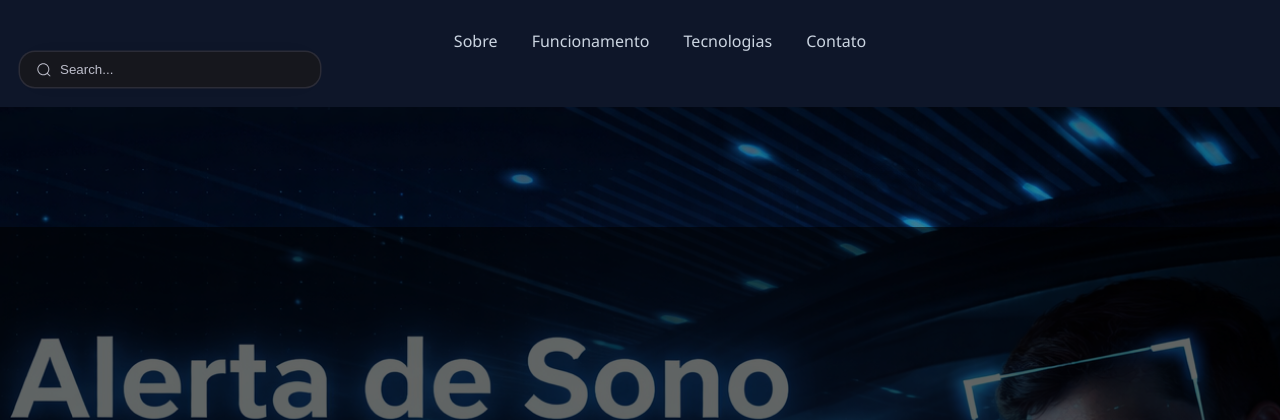
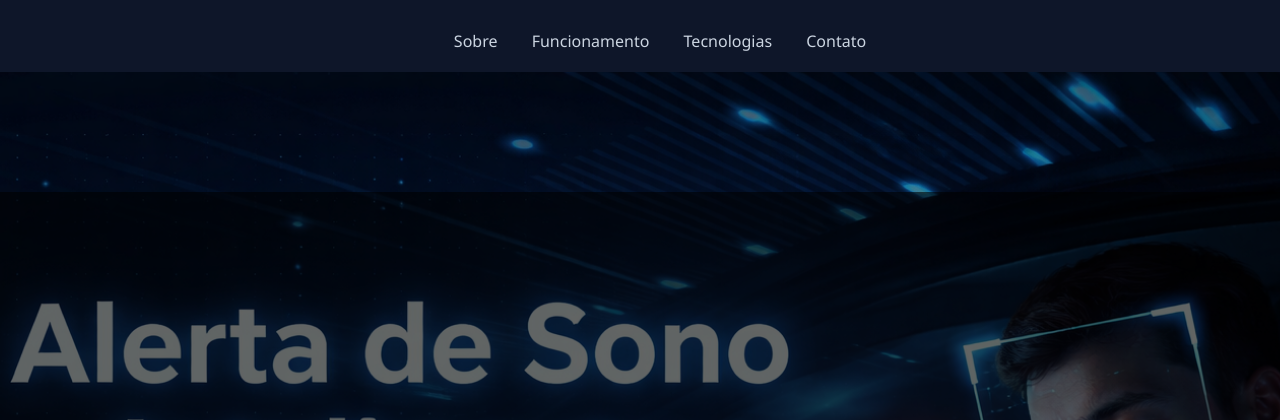
Before and after one commit to Matheuscavalcanti12/Projeto_Alerta_tcc, a Flask app: page / in a window 1280 px wide. Shown: the top 420 px of the page. Run offline with Flask 3, Linux system fonts and the light colour scheme; some libraries are stand-ins or nearby versions.

Commit message:
atualizacao

```diff
--- a/templates/spa.html
+++ b/templates/spa.html
@@ -16,22 +16,6 @@
         <a href="#contato">Contato</a>
     </nav>
 
-    <div class="group">
-  <svg viewBox="0 0 24 24" aria-hidden="true" class="search-icon">
-    <g>
-      <path
-        d="M21.53 20.47l-3.66-3.66C19.195 15.24 20 13.214 20 11c0-4.97-4.03-9-9-9s-9 4.03-9 9 4.03 9 9 9c2.215 0 4.24-.804 5.808-2.13l3.66 3.66c.147.146.34.22.53.22s.385-.073.53-.22c.295-.293.295-.767.002-1.06zM3.5 11c0-4.135 3.365-7.5 7.5-7.5s7.5 3.365 7.5 7.5-3.365 7.5-7.5 7.5-7.5-3.365-7.5-7.5z"
-      ></path>
-    </g>
-  </svg>
-
-  <input
-    id="query"
-    class="input"
-    type="search"
-    placeholder="Search..."
-    name="searchbar"
-  />
 </div>
 
 
```
